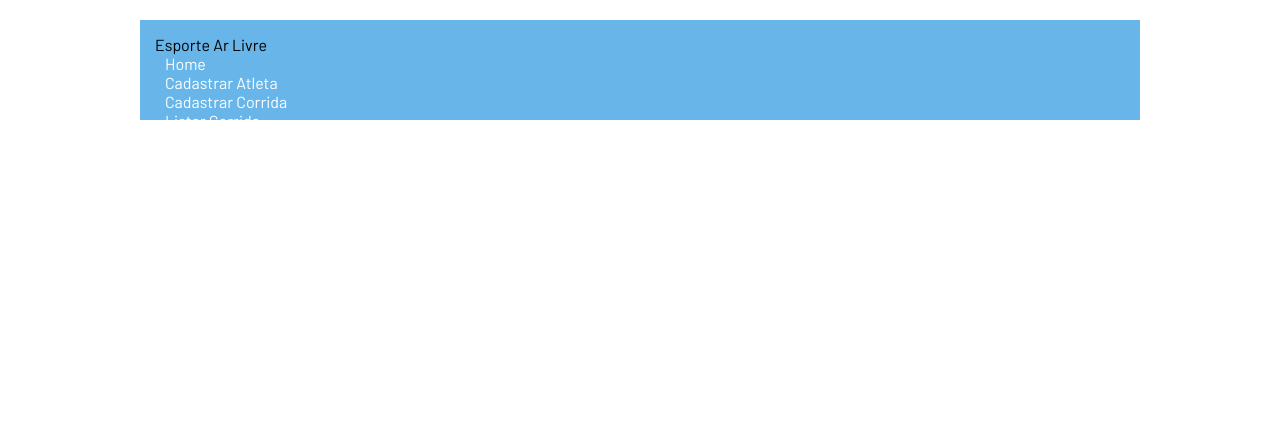
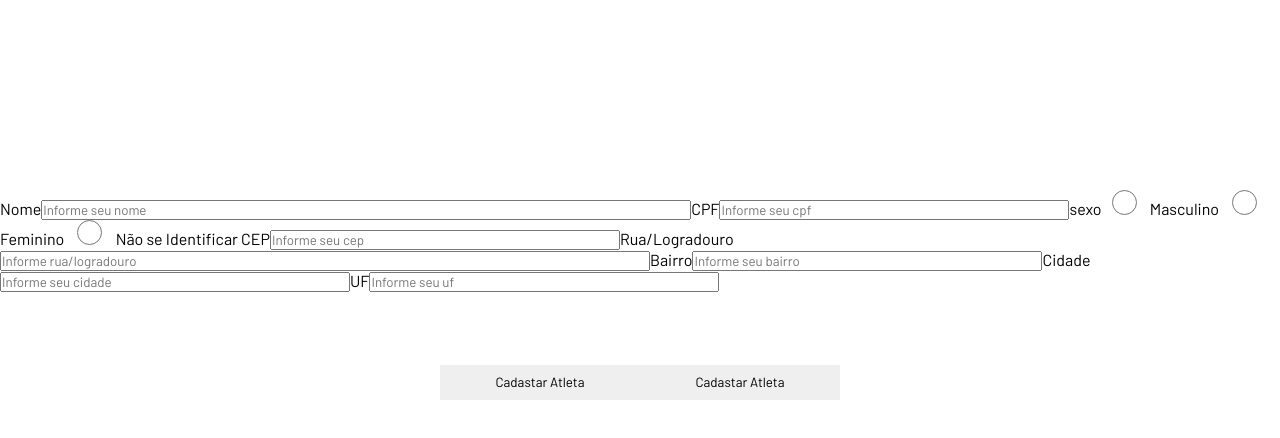
Before and after one commit to erikcleyverton/esporte_ar_livre, an Angular app: page / in a window 1280 px wide. Shown: the top 438 px of the page. Built offline with nearby package versions, Linux system fonts and the light colour scheme.

Commit message:
editado e css e pastas adicionadas

```diff
--- a/src/app/app.html
+++ b/src/app/app.html
@@ -1 +1,3 @@
 <app-menu-component></app-menu-component>
+<app-atleta-component></app-atleta-component>
+<router-outlet></router-outlet>
--- a/src/app/app.ts
+++ b/src/app/app.ts
@@ -1,10 +1,12 @@
 import { Component, signal } from '@angular/core';
 import { RouterOutlet } from '@angular/router';
 import { MenuComponent } from './component/menu-component/menu-component';
+import { AtletaComponent } from './component/atleta-component/atleta-component';
+
 
 @Component({
   selector: 'app-root',
-  imports: [RouterOutlet, MenuComponent],
+  imports: [RouterOutlet, MenuComponent, AtletaComponent],
   templateUrl: './app.html',
   styleUrl: './app.css'
 })
--- /dev/null
+++ b/src/app/component/atleta-component/atleta-component.css
@@ -0,0 +1,40 @@
+input[type=radio]{
+    width: 25px;
+    height: 25px;
+    margin: 0px 10px;
+}
+
+.input01{
+    width: 650px;
+}
+
+.input02{
+    width: 350px;
+}
+
+#div-btns{
+    width: 100%;
+    height: 180px;
+    display: flex;
+    align-items: center;
+    justify-content: center;
+}
+
+button{
+    width: 200px;
+    height: 35px;
+    cursor: pointer;
+    border: none;
+}
+
+#btnAdd{
+    margin-right: 10px;
+    background-color: var(--cor-botao1);
+    color: var(--branca);
+}
+
+#btnLimpar{
+    margin-left: 10px;
+    background-color: var(--cor-botao2);
+    color: var(--branca);
+}
--- /dev/null
+++ b/src/app/component/atleta-component/atleta-component.html
@@ -0,0 +1,38 @@
+<div id="div-form">
+    <form id="form-atleta">
+        <label for="nome">Nome</label>
+        <input type="text" name="nome" id="nome" class="input01" required maxlength="80" placeholder="Informe seu nome">
+
+        <label for="cpf">CPF</label>
+        <input type="text" name="cpf" id="cpf" class="input02" required maxlength="14" placeholder="Informe seu cpf">
+
+        <label for="sexo">sexo</label>
+        <input type="radio" name="sexo" id="sexoM" class="btnSelecao" value="M"> Masculino
+        <input type="radio" name="sexo" id="sexoF" class="btnSelecao" value="F"> Feminino
+        <input type="radio" name="sexo" id="sexoN" class="btnSelecao" value="N"> Não se Identificar
+
+        <label for="cep">CEP</label>
+        <input type="text" name="cep" id="cep" class="input02" required maxlength="9" placeholder="Informe seu cep">
+
+        <label for="rua-logradouro">Rua/Logradouro</label>
+        <input type="text" name="rua-logradouro" id="rua-logradouro" class="input01" required maxlength="100"
+            placeholder="Informe rua/logradouro">
+
+        <label for="bairro">Bairro</label>
+        <input type="text" name="bairro" id="bairro" class="input02" required maxlength="20"
+            placeholder="Informe seu bairro">
+
+        <label for="cidade">Cidade</label>
+        <input type="text" name="cidade" id="cidade" class="input02" required maxlength="60"
+            placeholder="Informe seu cidade">
+
+        <label for="uf">UF</label>
+        <input type="text" name="uf" id="uf" class="input02" required maxlength="2" placeholder="Informe seu uf">
+
+        <div id ="div-btns">
+
+            <button type ="submit" id="BtnAdd"> Cadastar Atleta </button>
+            <button type ="submit" id="BtnLimpar"> Cadastar Atleta </button>
+
+
+        </div>
--- a/src/app/component/menu-component/menu-component.css
+++ b/src/app/component/menu-component/menu-component.css
@@ -1,7 +1,19 @@
+#cabecalho, #logo, #menu-ul {
+    display: flex;
+    align-items: center;
+}
+
+#logo, #menu-ul {
+    height: 100%;
+    color: var(--branca);
+    justify-content: center;
+}
+
+
 #cabecalho {
-    background-color: var(--cor-secundaria);
+    background-color: #8eec63
     width: 1000px;
-    height: 100px;
+    height: 150px;
     margin: 20px auto;
     padding: 15px;
     justify-content: space-between;
--- a/src/app/component/menu-component/menu-component.html
+++ b/src/app/component/menu-component/menu-component.html
@@ -1,20 +1,15 @@
-<header id= "cabecalho">
+<header id="cabecalho">
     <div id="logo">
-    Esporte Ar Livre
+        Esporte <span id="titulo-logo">ArLivre</span>
     </div>
 
     <nav id="menu">
         <ul id="menu-ul">
             <li><a href="#" class="lnk-menu">Home</a></li>
-  <li><a href="#" class="lnk-menu">Cadastrar Atleta</a></li>
-  <li><a href="#" class="lnk-menu">Cadastrar Corrida</a></li>
-  <li><a href="#" class="lnk-menu">Listar Corrida</a></li>
+            <li><a href="#" class="lnk-menu">Cadastro Atleta</a></li>
+            <li><a href="#" class="lnk-menu">Cadastro Corrida</a></li>
+            <li><a href="#" class="lnk-menu">Corridas</a></li>
             <li><a href="#" class="lnk-menu">Inscrição</a></li>
-
-
-
         </ul>
-
     </nav>
-
 </header>
--- a/src/app/component/menu-component/menu-component.ts
+++ b/src/app/component/menu-component/menu-component.ts
@@ -1,4 +1,5 @@
 import { Component } from '@angular/core';
+import { AtletaComponent } from '../atleta-component/atleta-component';
 
 @Component({
   selector: 'app-menu-component',
```
Also changed, not shown: src/app/component/atleta-component/atleta-component.ts (added, +9 -0 lines), 1 other file (tests, documents, lock files or other folders). Lines whose indentation alone changed are shown as unchanged.
